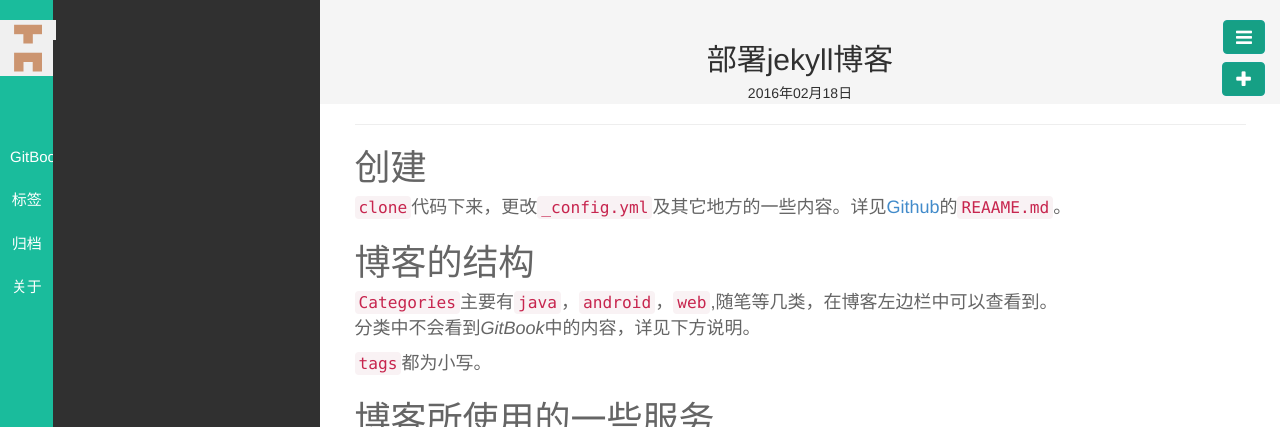
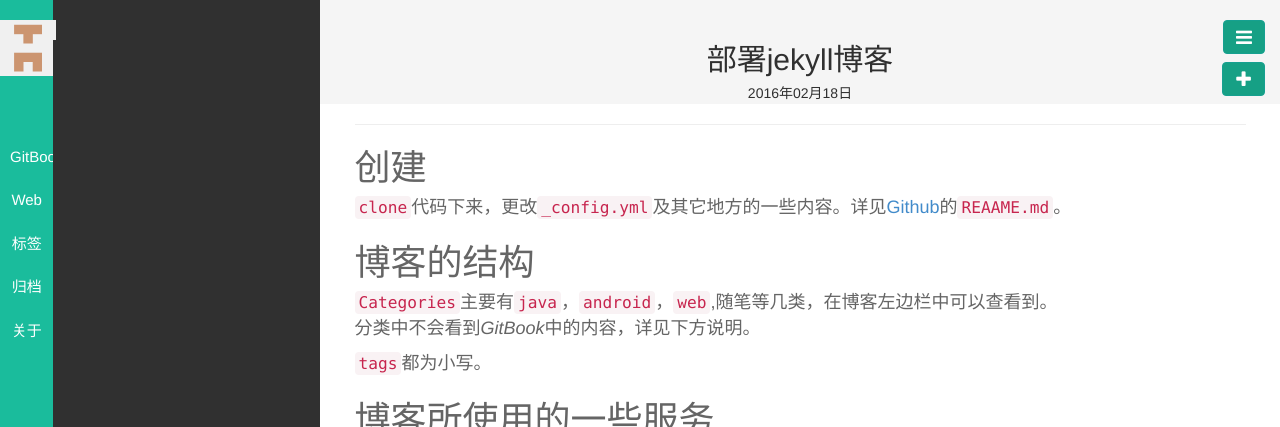
Before and after one commit to ivyxjc/jekyll_blog, a Jekyll site: the page built from _posts/Web/2016-02-18-blog-introductions.md, in a window 1280 px wide. Shown: the top 427 px of the page. Built offline with Jekyll 4.4.1, drawn with Linux system fonts in a browser that asks for light colours; Markdown is read by kramdown in place of the engine named in the settings.

Commit message:
format change

````diff
--- a/_config.yml
+++ b/_config.yml
@@ -34,6 +34,7 @@ active:
 
 # 首页除了最新文章外显示分类
 cates:
+  - OJ
   - java
   - android
 
--- a/_posts/Web/2016-02-18-blog-introductions.md
+++ b/_posts/Web/2016-02-18-blog-introductions.md
@@ -1,12 +1,14 @@
 ---
 layout: post
 title: 部署jekyll博客
-category:
+category: Web
 tags: []
 keywords:
 description:
 ---
+
 # 创建
+
 ```clone```代码下来，更改```_config.yml```及其它地方的一些内容。详见[Github](https://github.com/ivyxjc/ivyxjc.github.io)的```REAAME.md```。
 
 
````
Also changed, not shown: _posts/gitbook/thinkInJava/2016-01-21-transient.md (+1 -0 lines).
